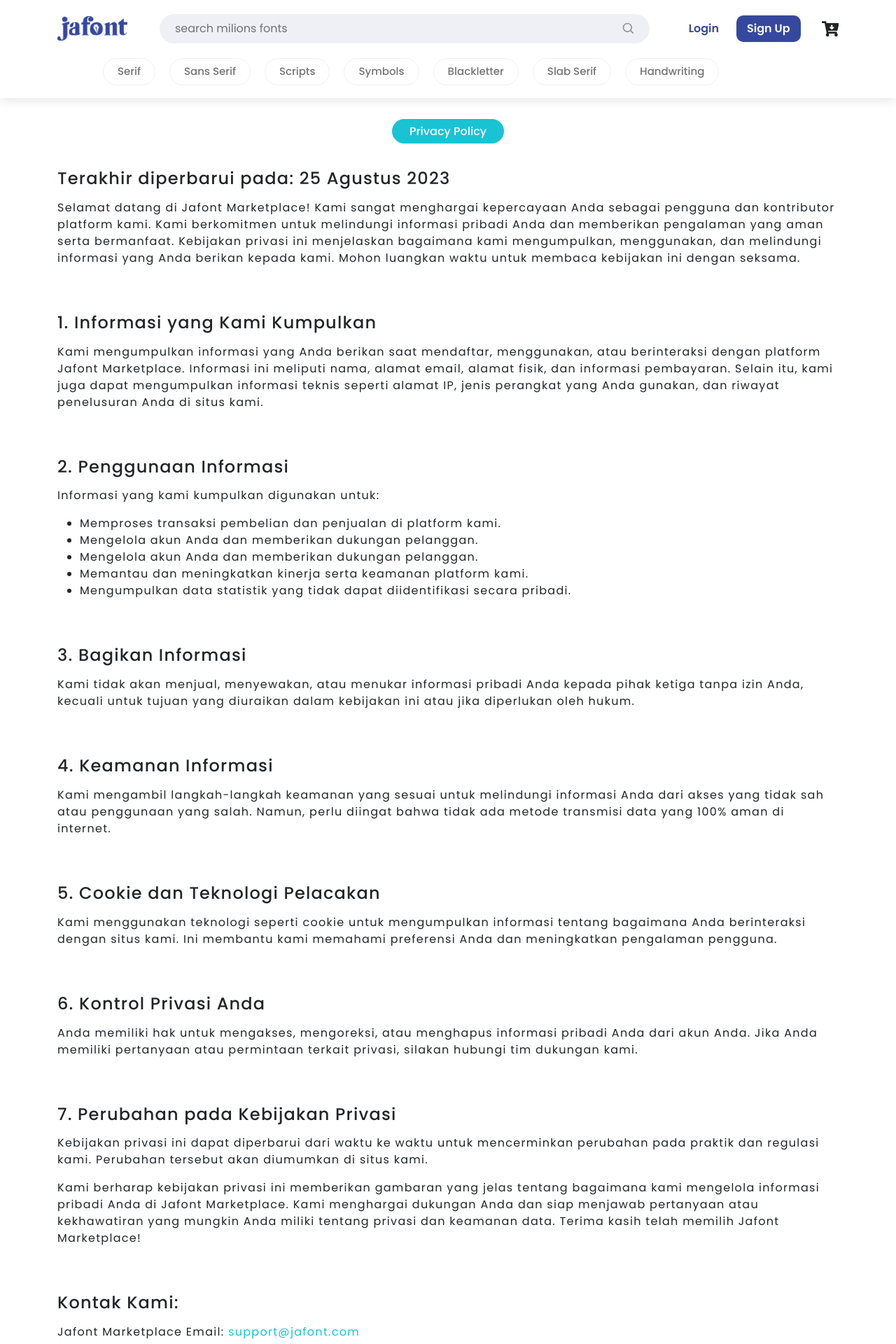
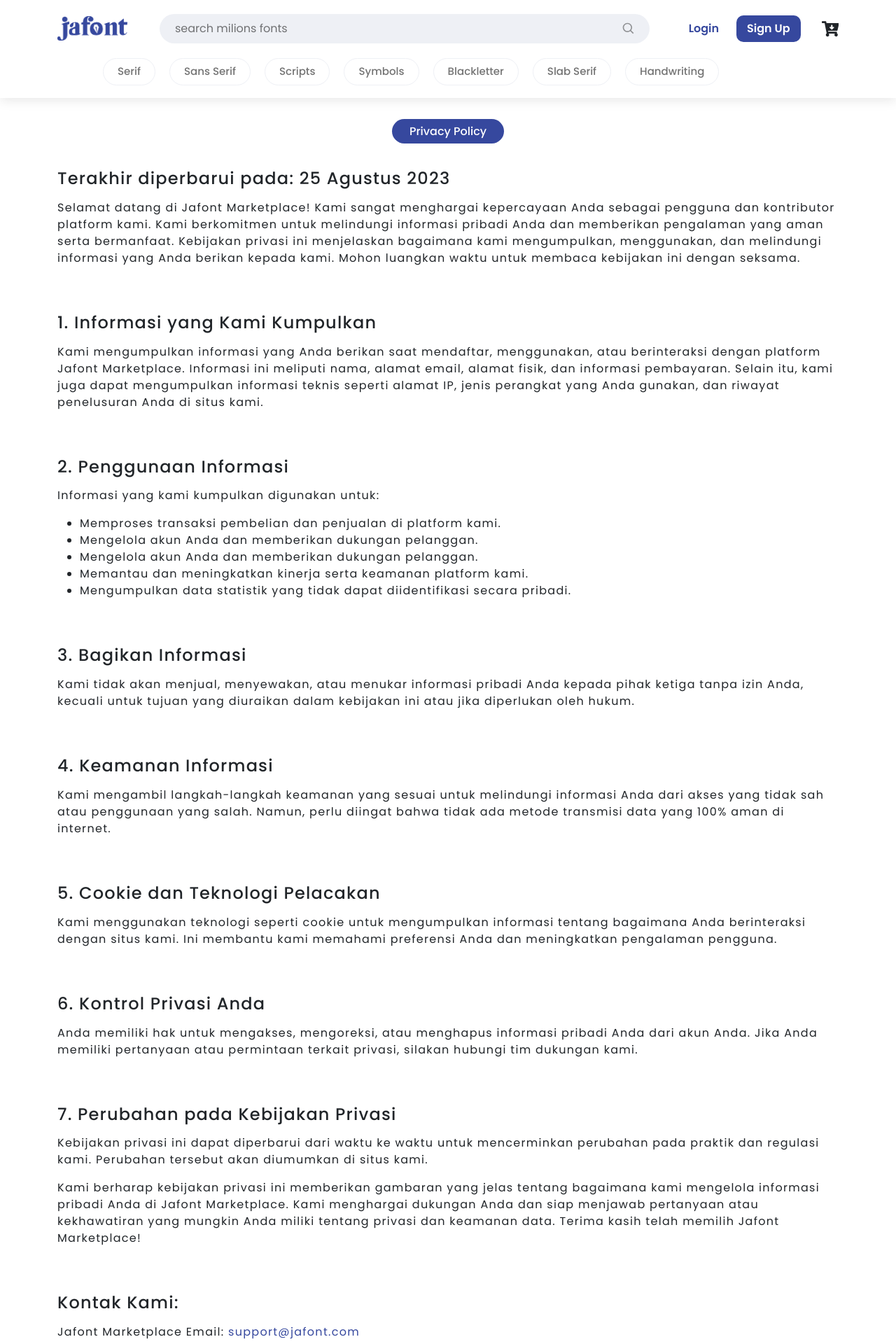
Before and after one commit to Chndrafajar/jafont, a React (Vite) app: page /privacy in a window 1280 px wide. Shown: the top 1920 px of the page at 70% size. Built offline with nearby package versions, Linux system fonts and the light colour scheme; the HTML template or start-up script is replaced by a standard one.

Commit message:
update company

```diff
--- a/src/pages/company/Privacy.jsx
+++ b/src/pages/company/Privacy.jsx
@@ -83,7 +83,7 @@ const Privacy = () => {
           <div className="col-12">
             <h4>Kontak Kami:</h4>
             <p>
-              Jafont Marketplace Email: <span style={{ color: '#19c3d4' }}>support@jafont.com</span>
+              Jafont Marketplace Email: <span style={{ color: '#36489e' }}>support@jafont.com</span>
             </p>
             <p>Telepon: [Nomor Telepon]</p>
           </div>
--- a/src/pages/company/index.scss
+++ b/src/pages/company/index.scss
@@ -16,7 +16,7 @@
             height: 35px;
             border-radius: 30px;
             border: none;
-            background-color: #19c3d4;
+            background-color: #36489e;
             color: #fff;
             font-weight: 500;
             margin-bottom: 20px;
@@ -67,7 +67,7 @@
             height: 35px;
             border-radius: 30px;
             border: none;
-            background-color: #19c3d4;
+            background-color: #36489e;
             color: #fff;
             font-weight: 500;
             margin-bottom: 20px;
@@ -109,7 +109,7 @@
             height: 35px;
             border-radius: 30px;
             border: none;
-            background-color: #19c3d4;
+            background-color: #36489e;
             color: #fff;
             font-weight: 500;
             margin-bottom: 20px;
```
